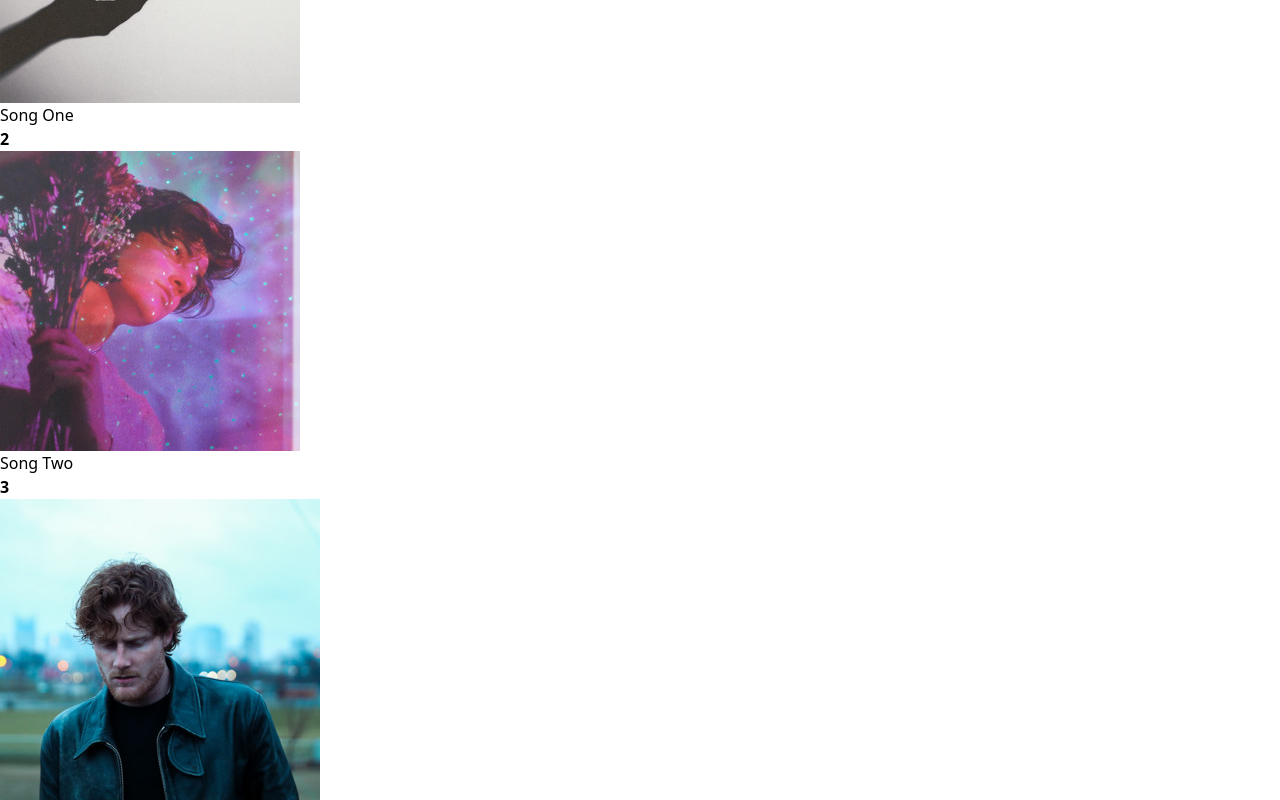
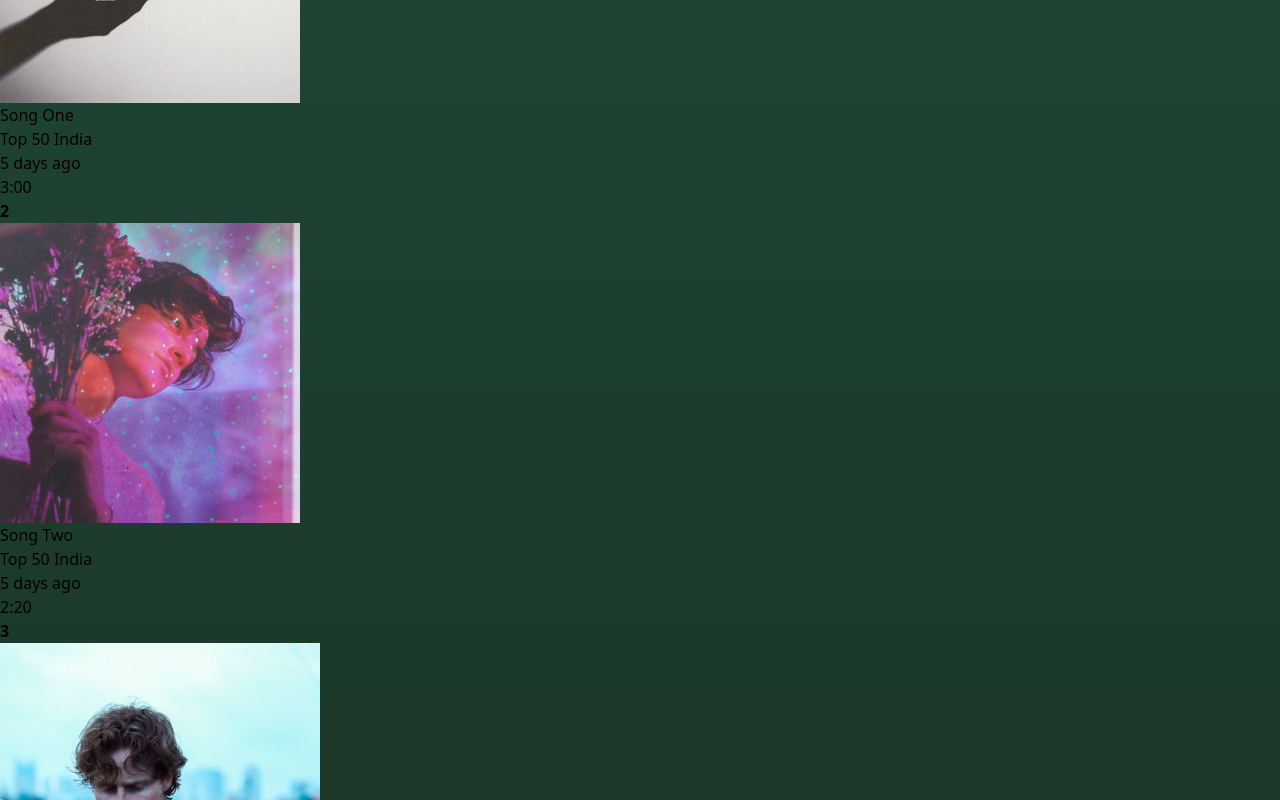
Before and after one commit to aryal05/React-Projects, a React (Vite) app in the folder Spotify-Clone/spotifyclone/: page /album/1 in a window 1280 px wide. Shown: the part 1500-2300 px from the top of the page. Built offline with nearby package versions, Linux system fonts and the light colour scheme.

Commit message:
onClick bgColor chnage

```diff
--- a/Spotify-Clone/spotifyclone/src/components/Display.jsx
+++ b/Spotify-Clone/spotifyclone/src/components/Display.jsx
@@ -1,11 +1,24 @@
-import React from 'react'
-import {Route, Routes} from 'react-router-dom'
+import React, { useEffect, useRef } from 'react'
+import {Route, Routes, useLocation} from 'react-router-dom'
 import DisplayHome from './DisplayHome'
 import DisplayAlbum from './DisplayAlbum'
+import { albumsData } from '../assets/assets'
 
 const Display = () => {
+  const displayRef = useRef();
+  const location = useLocation();
+  const isAlbum = location.pathname.includes("album")
+  const albumId = isAlbum? location.pathname.slice(-1): '' ;
+  const bgColor = albumsData[Number(albumId)].bgColor;
+  useEffect(()=>{
+    if(isAlbum){
+      displayRef.current.style.background = `linear-gradient(${bgColor}, #121212)`
+    }else{
+       displayRef.current.style.background = `#121212`
+    }
+  })
   return (
-    <div className='w-[100%] m-2 px-6 rounded bg-[#121212] text-white overflow-auto lg:w-[75%] lg:ml-0'>
+    <div ref={displayRef} className='w-[100%] m-2 px-6 rounded bg-[#121212] text-white overflow-auto lg:w-[75%] lg:ml-0'>
       <Routes>
         <Route path='/' element={<DisplayHome/>}/>
         <Route path='/album/:id' element={<DisplayAlbum/>}/>
--- a/Spotify-Clone/spotifyclone/src/components/DisplayAlbum.jsx
+++ b/Spotify-Clone/spotifyclone/src/components/DisplayAlbum.jsx
@@ -37,6 +37,9 @@ const DisplayAlbum = () => {
         <img className='inline mr-5 w-10' src={item.image} alt="" />
         {item.name}
        </p>
+       <p className='text-[15px]'>{albumData.name}</p>
+       <p className='text-[15px] hidden sm:block'>5 days ago </p>
+       <p className='text-[15px] text-center'>{item.duration}</p>
 
      </div>
 
--- a/Spotify-Clone/spotifyclone/src/components/NavBar.jsx
+++ b/Spotify-Clone/spotifyclone/src/components/NavBar.jsx
@@ -1,14 +1,16 @@
 import React from 'react'
 import { assets } from '../assets/assets'
+import { useNavigate } from 'react-router-dom'
 
 const NavBar = () => {
+  const navigate = useNavigate()
   return (
 
     <>
     <div className='w-full flex justify-between items-center font-semibold'>
       <div className='flex items-center gap-2'>
-        <img className='w-8 bg-black p-2 rounded-2xl cursor-pointer' src={assets.arrow_left} alt="" />
-        <img className='w-8 bg-black p-2 rounded-2xl cursor-pointer' src={assets.arrow_right} alt="" />
+        <img onClick={()=>navigate(-1)} className='w-8 bg-black p-2 rounded-2xl cursor-pointer' src={assets.arrow_left} alt="" />
+        <img onClick={()=>navigate(1)}  className='w-8 bg-black p-2 rounded-2xl cursor-pointer' src={assets.arrow_right} alt="" />
       </div>
       <div className='flex items-center gap-4'>
         <p className='bg-white text-black text-[15px] px-4 py-1 rounded-2xl hidden md:block cursor-pointer'>Explore Premium</p>
```
